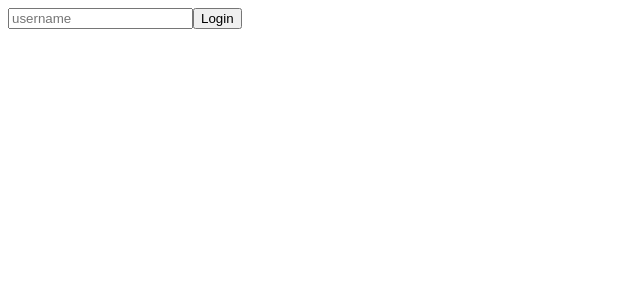
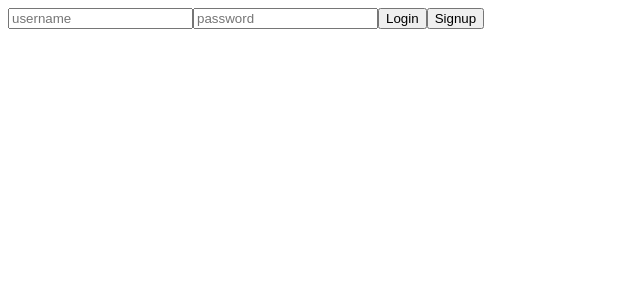
Before and after one commit to Crypto-Keeper/crypto-exchange, a React app: page /loginPage in a window 1280 px wide. Shown: the top 300 px of the page, without its empty margins (0-640 px from the left). Built offline with nearby package versions, Linux system fonts and the light colour scheme; the HTML template or start-up script is replaced by a standard one.

Commit message:
signup button

```diff
--- a/client/loginPage.jsx
+++ b/client/loginPage.jsx
@@ -20,23 +20,25 @@ function LoginPage(props) {
   // const [bids, updateBids] = useState([2, 2, 2, 2, 1]); // 5 latest bids
   // const [portfolio, updatePortfolio] = useState(['user', 10000, 0]); // user, usd, eth balances
   const [username, updateUsername] = useState('');
+  const [password, updatePassword] = useState('');
 
   const [success, updateSuccess] = useState(false);
 
 
-  const handleClick = () => {
+  const handleLogin = () => {
+    console.log(username, password);
     // Fetch to server with username
     const loginPostBody = {
-      username
+      username,
+      password,
     };
 
-
-    fetch("/login", {
-      method: "POST",
+    fetch('/login', {
+      method: 'POST',
       headers: {
-        "content-type": "application/json"
+        'content-type': 'application/json',
       },
-      body: JSON.stringify(loginPostBody)
+      body: JSON.stringify(loginPostBody),
     })
       .then((res) => res.json())
       .then((data) => {
@@ -47,7 +49,9 @@ function LoginPage(props) {
           alert('Enter a valid username');
           return;
         }
-        const { updateLogin, updatePortfolio, updateBids, updateAsks } = props;
+        const {
+          updateLogin, updatePortfolio, updateBids, updateAsks,
+        } = props;
         const { username, usd, eth } = data.body[0];
         const asks = data.body.slice(1, 6).map((ask) => [ask.rate]);
         const bids = data.body.slice(6).map((bid) => [bid.rate]);
@@ -62,44 +66,66 @@ function LoginPage(props) {
       .catch((err) => console.log(err));
   };
 
+  const handleSignup = () => {
+    console.log(username, password);
+    // Fetch to server with username
+    const signupObj = {
+      username,
+      password,
+    };
+
+    fetch('/signup', {
+      method: 'POST',
+      headers: {
+        'content-type': 'application/json',
+      },
+      body: JSON.stringify(signupObj),
+    })
+      .then((res) => res.json())
+      .then((data) => {
+        console.log(data);
+
+        // Response should be boolean false if invalid username
+        if (!data) {
+          alert('Enter a valid username');
+          return;
+        }
+        const {
+          updateLogin, updatePortfolio, updateBids, updateAsks,
+        } = props;
+        const { username, usd, eth } = data.body[0];
+        const asks = data.body.slice(1, 6).map((ask) => [ask.rate]);
+        const bids = data.body.slice(6).map((bid) => [bid.rate]);
+
+        updatePortfolio([username, usd, eth]);
+        updateAsks(asks);
+        updateBids(bids);
+
+        updateLogin(true);
+        updateSuccess(true); // should only occur if user logged in
+      })
+      .catch((err) => console.log(err));
+
+  };
+
   const storeUsername = (e) => {
     updateUsername(e.target.value);
-    console.log(username);
   };
 
-  let conditionalRenders;
+  const storePassword = (e) => {
+    updatePassword(e.target.value);
+  };
 
-  // if (isLoggedIn) {
-  //   conditionalRenders = <Redirect to="/" />;
-  // } else {
-  //   conditionalRenders = <h1>Provide a valid log in</h1>;
-  // }
-
-
-  // if !success
-  // render the form
-  // else
-  // render a redirect
   if (success) {
     return <Redirect to="/" />;
   }
 
   return (
-    // <Redirect to="/" />
     <div>
       <input type="text" onChange={storeUsername} placeholder="username" />
-      <button type="submit" onClick={handleClick}>Login</button>
-      {/* {conditionalRenders} */}
-      <Router>
-        {/* <Route exact path="/loginPage">
-          <div>LoginPage</div>
-          <button type="submit">
-            <Link to="/">To Orderbook</Link>
-          </button>
-        </Route> */}
-        {/* <Route exact path="/" render={() => <Orderbook asks={asks} bids={bids} />} />
-        <Route exact path="/" render={() => <Portfolio portfolio={portfolio} />} /> */}
-      </Router>
+      <input type="text" onChange={storePassword} placeholder="password" />
+      <button type="submit" onClick={handleLogin}>Login</button>
+      <button type="submit" onClick={handleSignup}>Signup</button>
     </div>
   );
 }
```
